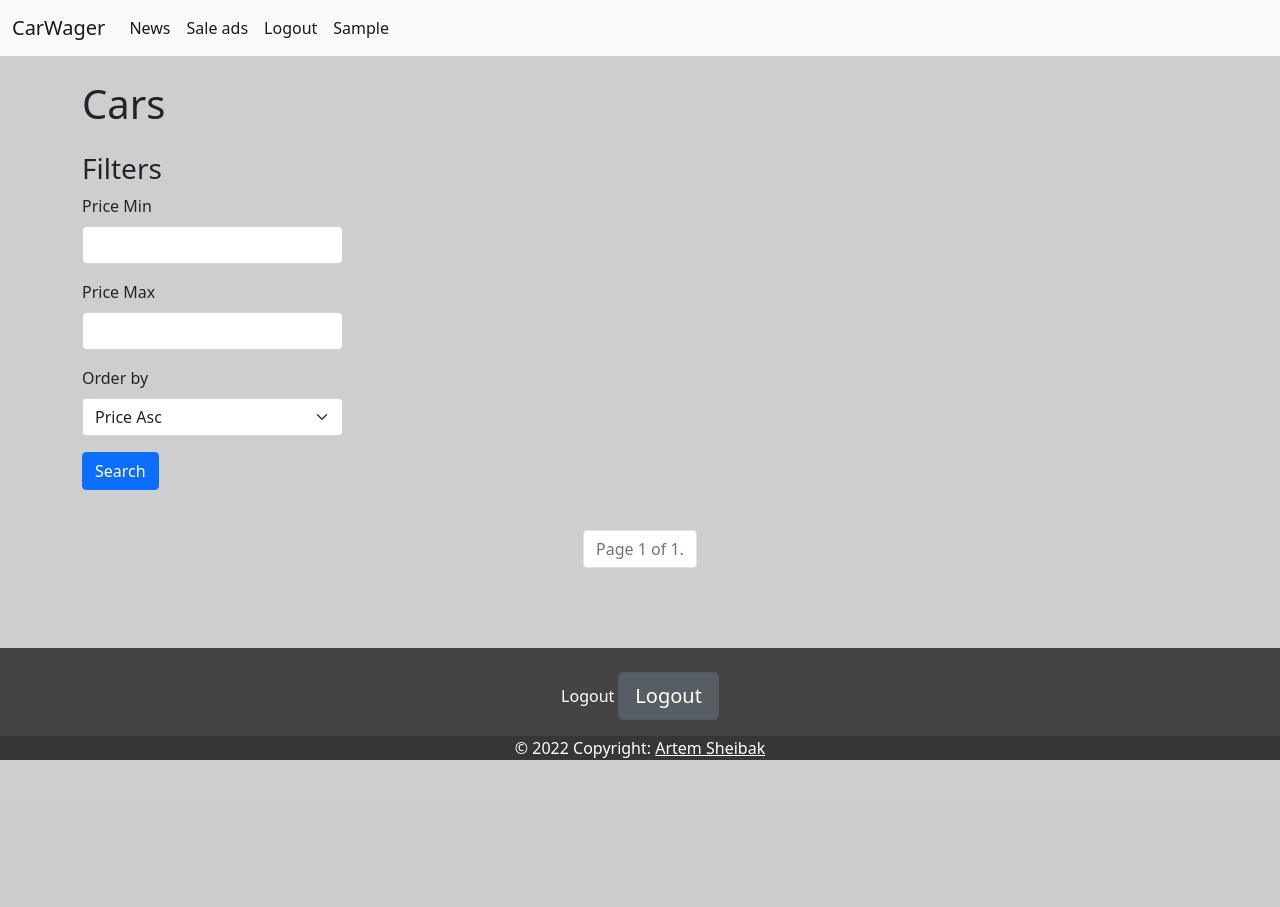
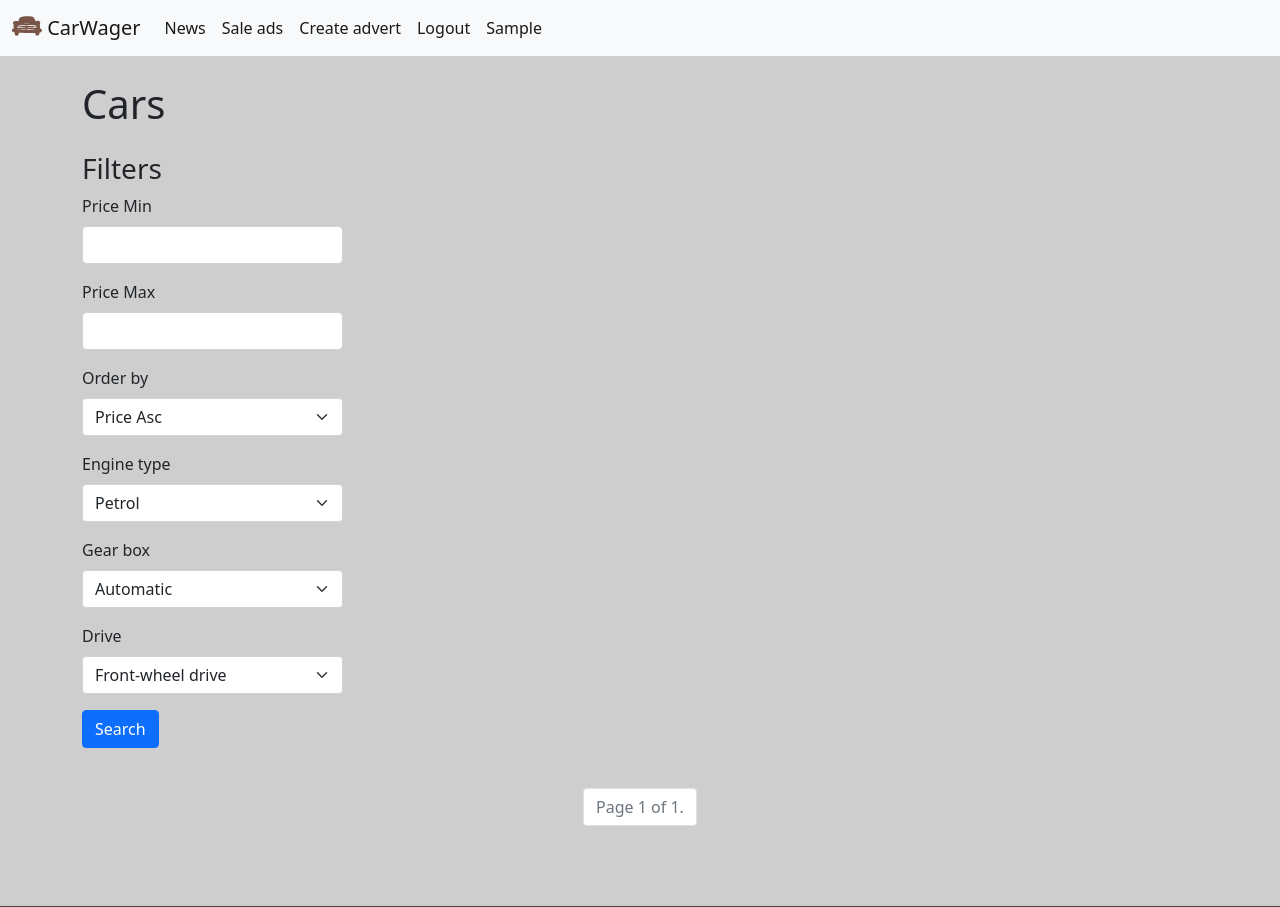
Before and after one commit to weibak/carwager, a Django app: page / in a window 1280 px wide. Shown: the top 907 px of the page. Before the commit the page ends 760 px from the top, so only its background shows below. Run offline with Django 4.2, Linux system fonts and the light colour scheme; the visitor is signed in with stand-in values (Sample User, id 1); data that the repository does not hold is empty; some libraries are stand-ins or nearby versions.

Commit message:
minor updates of project
change filter forms

update templates

add view to create new car advert

```diff
--- a/carwager/general/urls.py
+++ b/carwager/general/urls.py
@@ -19,7 +19,7 @@ from django.urls import path
 
 from general.views import register, sign_in, logout_view, profile_view
 from news.views import news_list_all
-from showbill.views import CarView, create_advert, advert_view
+from showbill.views import CarView, create_advert, advert_view, choise_mark, choise_model
 
 urlpatterns = [
     path('admin/', admin.site.urls),
@@ -30,9 +30,10 @@ urlpatterns = [
     path('showbill/', CarView.as_view(), name="showbill"),
     path('news/', news_list_all, name="news"),
     path('profile/', profile_view, name="profile"),
-    path("advert/<int:advert_id>", advert_view, name="car_advert"),
+    path("advert/<int:advert_id>", advert_view, name="car_details"),
     path('showbill/add/', create_advert, name="add_advert"),
-
+    path("add/<int:mark_id>", choise_mark, name="choise_mark"),
+    path("add/<int:mark_id>/<int:car_model>", choise_model, name="choise_model"),
 ]
 
 
--- a/carwager/showbill/forms.py
+++ b/carwager/showbill/forms.py
@@ -2,13 +2,16 @@ from django import forms
 from django.conf import settings
 from django.core.exceptions import ValidationError
 
-from showbill.models import ORDER_BY_CHOICES, DRIVE, ENGINE_TYPE, GEAR_BOX
+from showbill.models import ORDER_BY_CHOICES, DRIVE, ENGINE_TYPE, GEAR_BOX, CarMark, Car, CarModel
 
 
 class CarFiltersForm(forms.Form):
     price__gt = forms.IntegerField(min_value=0, label="Price Min", required=False)
     price__lt = forms.IntegerField(min_value=0, label="Price Max", required=False)
     order_by = forms.ChoiceField(choices=ORDER_BY_CHOICES, required=False)
+    engine_type = forms.ChoiceField(choices=ENGINE_TYPE, required=False, )
+    gear_box = forms.ChoiceField(choices=GEAR_BOX, required=False)
+    drive = forms.ChoiceField(choices=DRIVE, required=False)
 
     def clean(self):
         cleaned_data = super().clean()
@@ -16,6 +19,7 @@ class CarFiltersForm(forms.Form):
         price__lt = cleaned_data.get("price__lt")
         if price__gt and price__lt and price__gt > price__lt:
             raise ValidationError("Min price can't be greater than Max price")
+
 
 
 class AdvertFiltersForm(forms.Form):
@@ -27,12 +31,17 @@ class AdvertFiltersForm(forms.Form):
     )
 
 
+class CarForm(forms.Form):
+    mark = forms.ModelChoiceField(CarMark.objects.all(), required=True)
+    model = forms.ModelChoiceField(CarModel.objects.all())
+    year = forms.IntegerField()
+
+
 class AdvertForm(forms.Form):
-    car = forms.CharField(max_length=100)
-    engine_type = forms.CharField(max_length=100, )
+    engine_type = forms.ChoiceField(choices=ENGINE_TYPE)
     engine_capacity = forms.IntegerField()
-    drive = forms.CharField(max_length=100,)
-    gear_box = forms.CharField(max_length=100, )
+    drive = forms.ChoiceField(choices=DRIVE)
+    gear_box = forms.ChoiceField(choices=GEAR_BOX)
     description = forms.CharField(max_length=500)
     image = forms.ImageField()
     win = forms.CharField(max_length=17,)
--- a/carwager/showbill/models.py
+++ b/carwager/showbill/models.py
@@ -6,7 +6,6 @@ ORDER_BY_CHOICES = (
     ("price_asc", "Price Asc"),
     ("price_desc", "Price Desc"),
 )
-
 
 CAR_MARK = (
     ("bmw", "BMW"),
--- a/carwager/showbill/queries.py
+++ b/carwager/showbill/queries.py
@@ -1,7 +1,7 @@
 from django.db.models import Sum, F
 
 
-def filter_cars(cars, price__gt, price__lt, order_by):
+def filter_cars(cars, price__gt, price__lt, order_by, engine_type, drive, gear_box):
     if price__gt is not None:
         cars = cars.filter(price__gt=price__gt)
     if price__lt is not None:
@@ -11,7 +11,29 @@ def filter_cars(cars, price__gt, price__lt, order_by):
             cars = cars.order_by("price")
         if order_by == "cost_desc":
             cars = cars.order_by("-price")
-
+    if engine_type:
+        if engine_type == "petr":
+            cars = cars.filter(engine_type="petr")
+        if engine_type == "dies":
+            cars = cars.filter(engine_type="dies")
+        if engine_type == "hyb":
+            cars = cars.filter(engine_type="hyb")
+        if engine_type == "elec":
+            cars = cars.filter(engine_type="elec")
+    if drive:
+        if engine_type == "fwd":
+            cars = cars.filter(drive="fwd")
+        if engine_type == "rwd":
+            cars = cars.filter(drive="rwd")
+        if engine_type == "awd":
+            cars = cars.filter(drive="awd")
+        if engine_type == "4wd":
+            cars = cars.filter(drive="4wd")
+    if gear_box:
+        if engine_type == "auto":
+            cars = cars.filter(gear_box="auto")
+        if engine_type == "man":
+            cars = cars.filter(gear_box="man")
     return cars
 
 
--- a/carwager/showbill/views.py
+++ b/carwager/showbill/views.py
@@ -4,9 +4,8 @@ import logging
 from django.contrib import messages
 from django.views.generic import TemplateView
 
-
-from showbill.forms import CarFiltersForm, AdvertForm
-from showbill.models import Advert
+from showbill.forms import CarFiltersForm, AdvertForm, CarForm
+from showbill.models import Advert, Car
 from showbill.queries import filter_cars
 
 logger = logging.getLogger(__name__)
@@ -23,7 +22,10 @@ class CarView(TemplateView):
             price__gt = filters_form.cleaned_data["price__gt"]
             price__lt = filters_form.cleaned_data["price__lt"]
             order_by = filters_form.cleaned_data["order_by"]
-            adverts = filter_cars(adverts, price__gt, price__lt, order_by)
+            engine_type = filters_form.cleaned_data["engine_type"]
+            gear_box = filters_form.cleaned_data["gear_box"]
+            drive = filters_form.cleaned_data["drive"]
+            adverts = filter_cars(adverts, price__gt, price__lt, order_by, engine_type, gear_box, drive)
 
         paginator = Paginator(adverts, 30)
         page_number = "page"
@@ -31,20 +33,32 @@ class CarView(TemplateView):
         return {"adverts": adverts, "filters_form": filters_form}
 
 
-def create_advert(request):
+def choise_mark(request, mark_id):
+    ...
+
+
+def choise_model(request, choise_mark, model_id):
+    ...
+
+
+def create_advert(request, *args, **kwargs):
     if request.user.is_authenticated:
         if request.method == "POST":
             form = AdvertForm(request.POST, request.FILES)
-            if form.is_valid():
-                logger.info(form.cleaned_data)
-                advert = Advert.objects.create(owner=request.user, **form.cleaned_data)
-                advert.save()
+            form_car = CarForm(request.POST, )
+            if form_car.is_valid():
+                car = Car.objects.create(**form_car.cleaned_data)
+                if form.is_valid():
+                    logger.info(form.cleaned_data)
+                    advert = Advert.objects.create(car=car, owner=request.user, **form.cleaned_data)
+                    advert.save()
                 return redirect(
                     "/",
                 )
         else:
             form = AdvertForm()
-        return render(request, "showbill/create_advert.html", {"form": form})
+            form_car = CarForm()
+            return render(request, "showbill/create_advert.html", {"form": form, "form_car": form_car})
     else:
         return redirect("auth")
 
@@ -59,10 +73,10 @@ def advert_view(request, advert_id):
             elif request.POST["action"] == "remove":
                 advert.favorites.remove(request.user)
                 messages.info(request, "Product successfully removed to favorites")
-            redirect("product_card", product_id=advert.id)
+            redirect("car_details", advert_id=advert.id)
     return render(
         request,
-        "showbill/car_advert.html",
+        "showbill/car_details.html",
         {
             "advert": advert,
             "is_product_in_favorites": request.user in advert.favorites.all(),
--- a/carwager/templates/navbar.html
+++ b/carwager/templates/navbar.html
@@ -3,13 +3,14 @@
 <nav class="navbar navbar-expand-lg navbar-light bg-light">
     <div class="container-fluid">
         <a class="navbar-brand" href="{% url 'news' %}">
+            <img src="{% static 'car.svg' %}" alt="" width="30" height="24" class="d-inline-block align-text-top">
             CarWager
         </a>
         <button class="navbar-toggler" type="button" data-bs-toggle="collapse" data-bs-target="#navbarSupportedContent"
                 aria-controls="navbarSupportedContent" aria-expanded="false" aria-label="Toggle navigation">
             <span class="navbar-toggler-icon"></span>
         </button>
-        <div class="collapse navbar-collapse" id="navbarSupportedContent">
+        <div class="navbar-collapse" id="navbarSupportedContent">
             <ul class="navbar-nav me-auto mb-2 mb-lg-0">
                 <li class="nav-item">
                     <a class="nav-link active" aria-current="page" href="{% url "news" %}">News</a>
@@ -18,6 +19,9 @@
                     <a class="nav-link active" aria-current="page" href="{% url "showbill" %}">Sale ads</a>
                 </li>
                 {% if request.user.is_authenticated %}
+                    <li class="nav-item">
+                        <a class="nav-link active" aria-current="page" href="{% url "add_advert" %}">Create advert</a>
+                    </li>
                     <li class="nav-item">
                         <a class="nav-link active" aria-current="page" href="{% url "logout" %}">Logout</a>
                     </li>
--- a/carwager/templates/profile.html
+++ b/carwager/templates/profile.html
@@ -12,7 +12,7 @@
                                 <div class="col-sm-4 bg-c-lite-green user-profile">
                                     <div class="card-block text-center text-white">
                                         <div class="m-b-25"><img
-                                                 width="120" height="100"
+                                                width="120" height="100"
                                                 class="img-radius" alt="User-Profile-Image"></div>
                                         <h6 class="f-w-600"> {{ user.first_name }} {{ user.last_name }}</h6>
                                     </div>
--- a/carwager/templates/showbill/create_advert.html
+++ b/carwager/templates/showbill/create_advert.html
@@ -5,6 +5,7 @@
   <h1>Add car advert</h1>
   <form enctype="multipart/form-data" method="POST" class="post-form">
     {% csrf_token %}
+    {{ form_car | crispy }}
     {{ form | crispy }}
     <button type="submit" class="save btn btn-primary">Save</button>
   </form>
```
Also changed, not shown: carwager/static/index.css (+62 -0 lines), carwager/templates/showbill/car_card.html (+4 -5 lines), carwager/templates/showbill/choise_mark.html (added, +12 -0 lines), carwager/news/migrations/0001_initial.py, carwager/news/migrations/0002_news_delete_post_alter_tags_posts.py (deleted), carwager/showbill/admin.py (line endings or trailing spaces), carwager/showbill/migrations/0001_initial.py, carwager/showbill/migrations/0002_advert_favorites.py (deleted), carwager/static/car.svg (added), carwager/templates/showbill/car_details.html (renamed from carwager/templates/showbill/car_advert.html).
